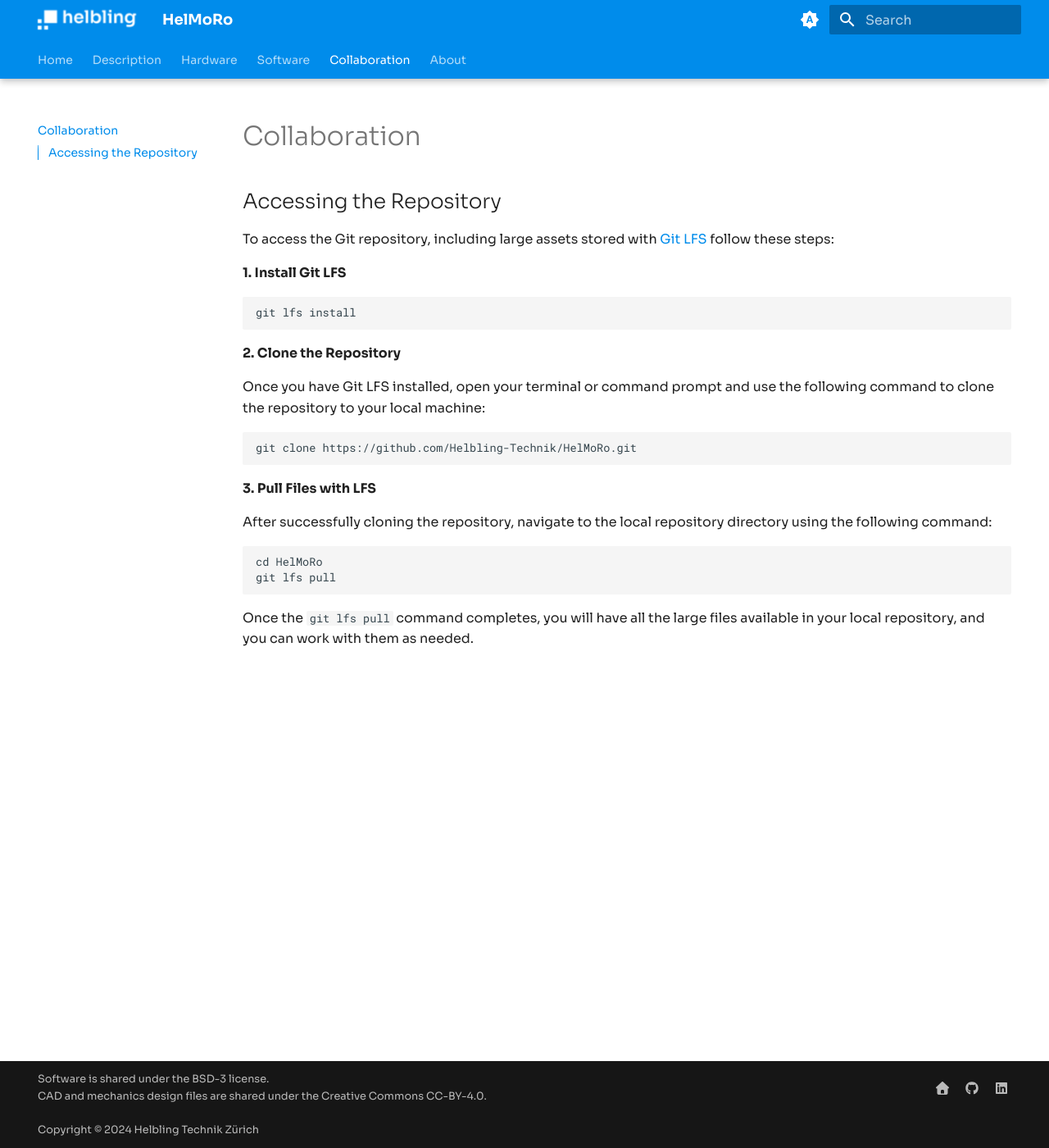
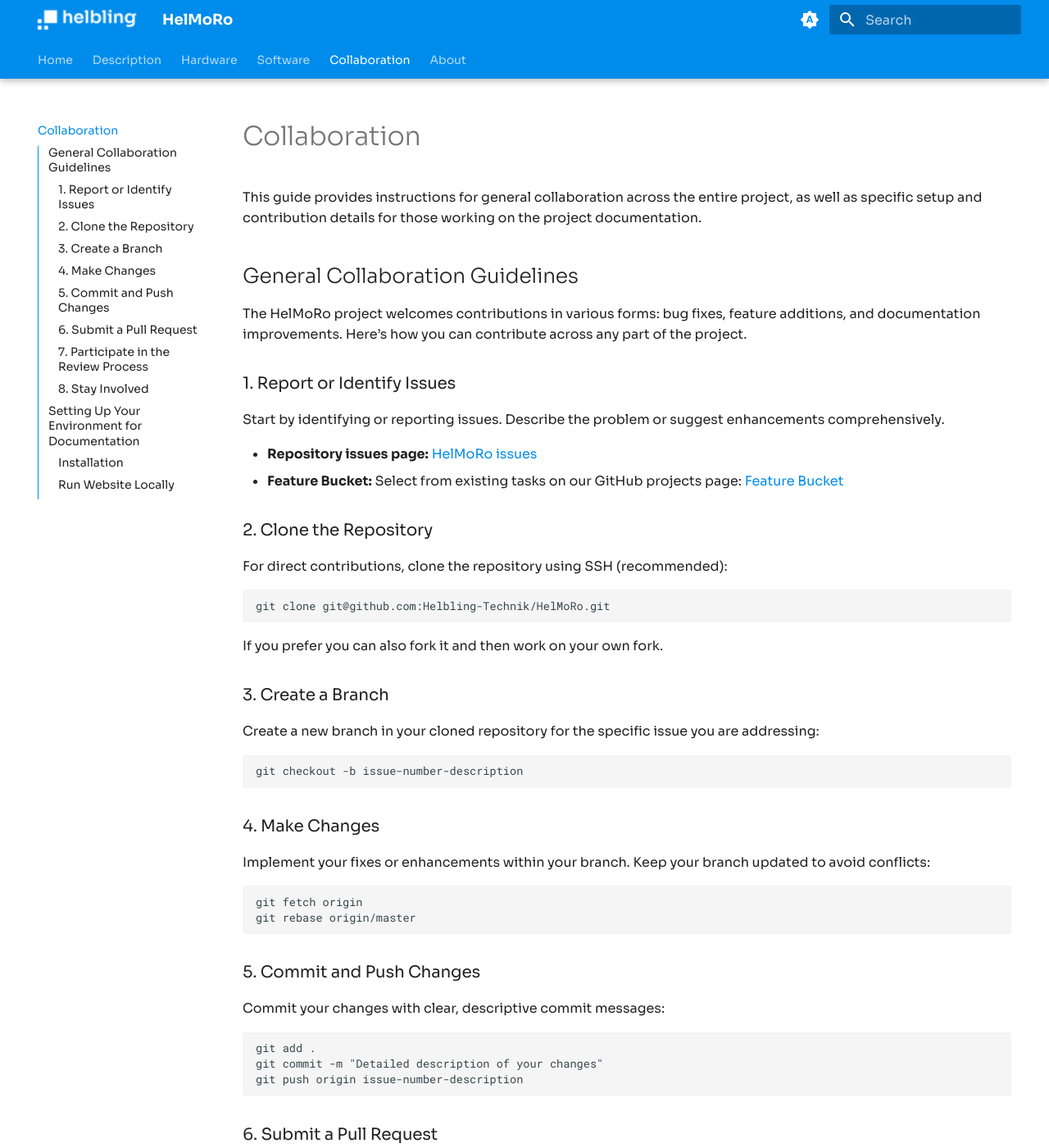
Before and after one commit to Helbling-Technik/HelMoRo, an MkDocs documentation site: the page built from docs/collaboration.md, in a window 1280 px wide and 1400 px high. Shown: the whole window at 82% size. Built offline with MkDocs 1.6.1 and Material for MkDocs 9.7.7, drawn with Linux system fonts in a browser that asks for light colours; some of the changed text lies outside the part shown.

Commit message:
addapted collaboration

````diff
--- a/docs/collaboration.md
+++ b/docs/collaboration.md
@@ -1,32 +1,114 @@
 # Collaboration
-## Accessing the Repository
 
-To access the Git repository, including large assets stored with [Git LFS](https://git-lfs.com/) follow these steps:
+This guide provides instructions for general collaboration across the entire project, as well as specific setup and contribution details for those working on the project documentation.
 
-**1. Install Git LFS**
+## General Collaboration Guidelines
 
-```
-git lfs install
+The HelMoRo project welcomes contributions in various forms: bug fixes, feature additions, and documentation improvements. Here’s how you can contribute across any part of the project.
+
+### 1. Report or Identify Issues
+
+Start by identifying or reporting issues. Describe the problem or suggest enhancements comprehensively.
+
+- **Repository issues page:** [HelMoRo issues](https://github.com/orgs/Helbling-Technik/projects/1/views/1)
+- **Feature Bucket:** Select from existing tasks on our GitHub projects page: [Feature Bucket](https://github.com/orgs/Helbling-Technik/projects/1)
+
+### 2. Clone the Repository
+
+For direct contributions, clone the repository using SSH (recommended):
+
+```bash
+git clone git@github.com:Helbling-Technik/HelMoRo.git
 ```
 
-**2. Clone the Repository**
+If you prefer you can also fork it and then work on your own fork.
+### 3. Create a Branch
+
+Create a new branch in your cloned repository for the specific issue you are addressing:
+
+```bash
+git checkout -b issue-number-description
+```
+
+### 4. Make Changes
+
+Implement your fixes or enhancements within your branch. Keep your branch updated to avoid conflicts:
+
+```bash
+git fetch origin
+git rebase origin/master
+```
+
+### 5. Commit and Push Changes
+
+Commit your changes with clear, descriptive commit messages:
+
+```bash
+git add .
+git commit -m "Detailed description of your changes"
+git push origin issue-number-description
+```
+
+### 6. Submit a Pull Request
+
+After pushing your changes, submit a pull request (PR) through GitHub, linking it back to the issue it resolves.
+
+### 7. Participate in the Review Process
+
+Engage with the project maintainers during the PR review process and address any feedback  to facilitate the integration of your contributions.
+
+### 8. Stay Involved
+
+Continue contributing by addressing more issues, reviewing others' contributions, and participating in project discussions.
 
 
-Once you have Git LFS installed, open your terminal or command prompt and use the following command to clone the repository to your local machine:
+## Setting Up Your Environment for Documentation
+### Installation
 
-```
-git clone https://github.com/Helbling-Technik/HelMoRo.git
+Before you start contributing to the documentation, you need to set up MkDocs, which is used to build and manage the project documentation.
+
+MkDocs documentation cna be found [here](https://www.mkdocs.org/user-guide/), but below is a Quick-start guide from us.
+
+**Install MkDocs:**
+
+```bash
+pip install mkdocs
 ```
 
-**3. Pull Files with LFS**
+Ensure that MkDocs is added to your system's environment variables post-installation. On Windows, access this setting through:
 
+- *Advanced System Settings* → *System Properties* → *Environment Variables*
 
-After successfully cloning the repository, navigate to the local repository directory using the following command:
+Find the `Path` variable under *System Variables* and verify that it includes the directory containing the MkDocs executable. Add it if necessary.
 
-```
-cd HelMoRo
-git lfs pull
+**Additional Packages:**
+
+For enhanced documentation features, install the following packages:
+
+- **MkDocs Table Reader Plugin:**
+
+  ```bash
+  pip install mkdocs-table-reader-plugin
+  ```
+
+- **Markdown Include:**
+
+  ```bash
+  pip install markdown-include
+  ```
+
+- **MkDocs Material:**
+
+  ```bash
+  pip install mkdocs-material
+  ```
+
+### Run Website Locally
+
+To see how the documentation looks while you work on it, you can run a local server:
+
+```bash
+mkdocs serve -a localhost:8888
 ```
 
-
-Once the `git lfs pull` command completes, you will have all the large files available in your local repository, and you can work with them as needed.
+Make sure the specified port (8888) is available. The website will be accessible at [http://localhost:8888](http://localhost:8888).
````
